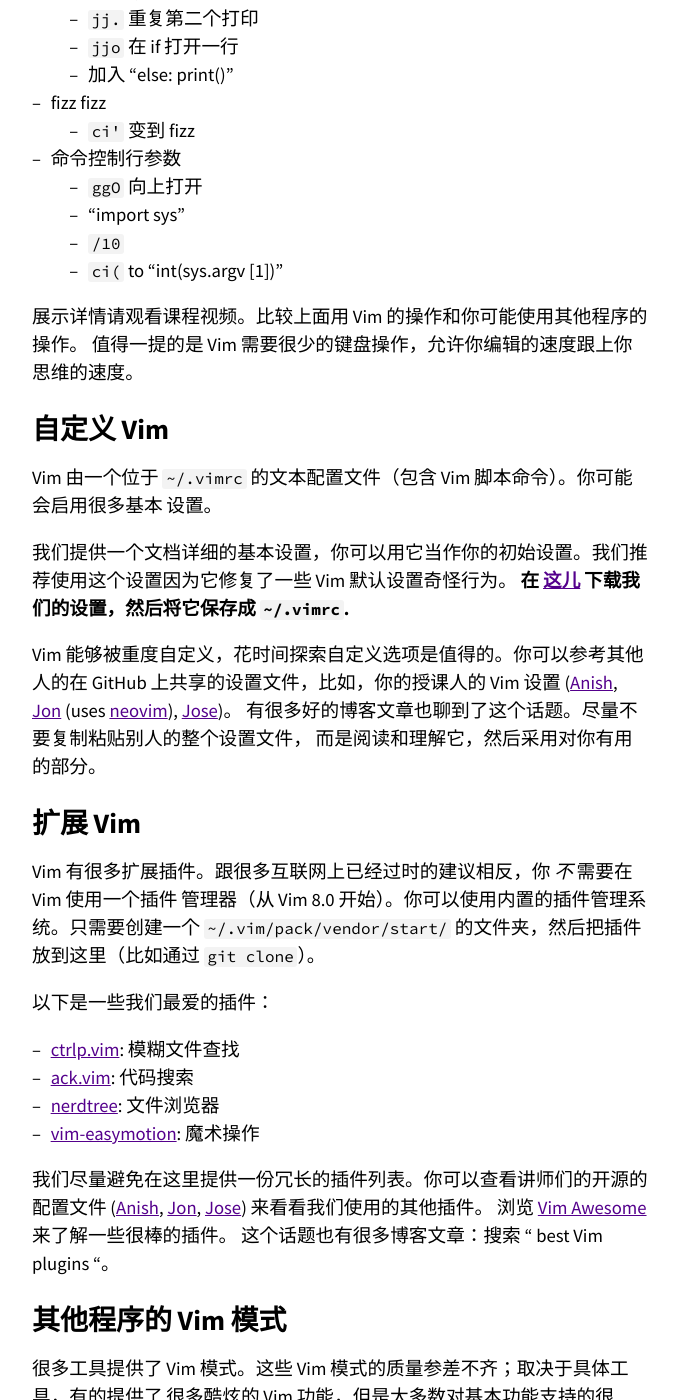
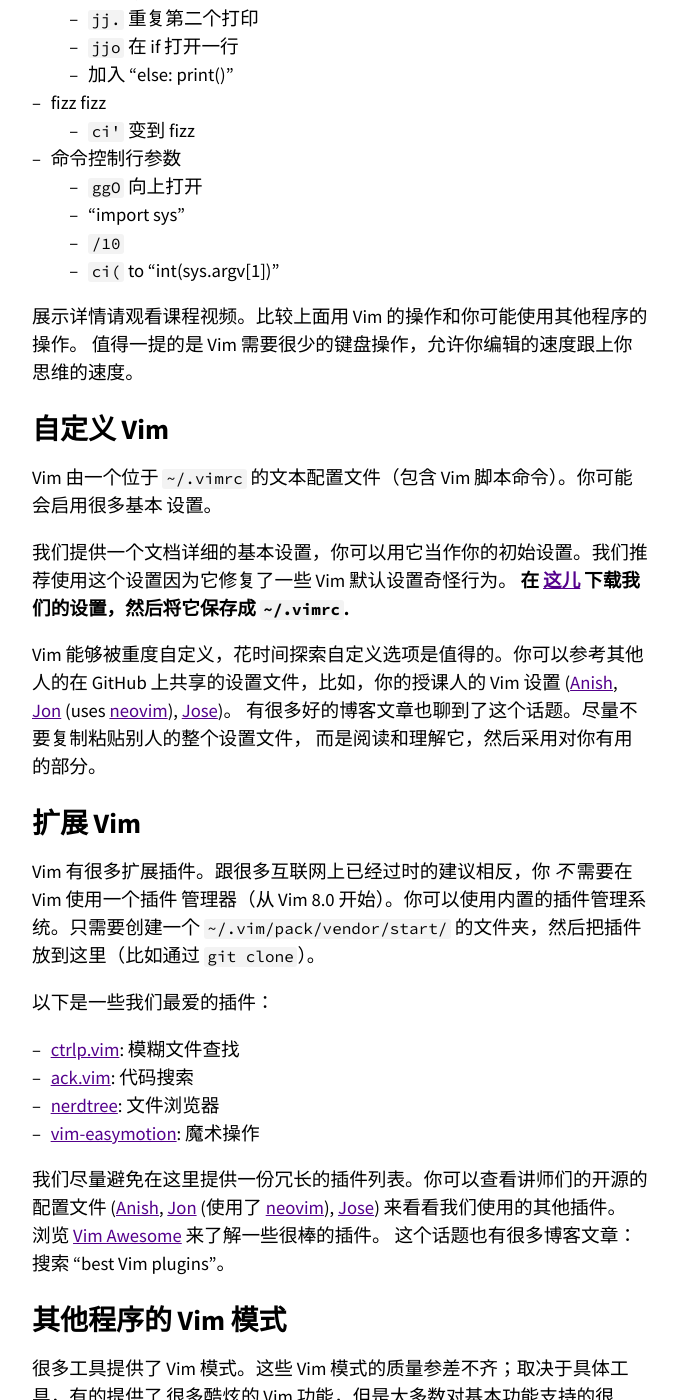
Before and after one commit to missing-semester-cn/missing-semester-cn.github.io, a Jekyll site: the page built from _2020/editors.md, in a window 1280 px wide and 1400 px high, scrolled down 6364 px. Shown: the whole window, without its empty margins (300-978 px from the left). Built offline with Jekyll 4.4.1, drawn with Linux system fonts in a browser that asks for light colours; some of the changed text lies outside the part shown.

Commit message:
remove irrelevant text

```diff
--- a/_2020/editors.md
+++ b/_2020/editors.md
@@ -216,7 +216,7 @@ def main():
   - `ea` 在 limit 后插入， "+1"
 - 在新的一行 "fizzbuzz"
   - `jj$i` 插入文字到行尾
-  - 加入 ", end =''"
+  - 加入 ", end=''"
   - `jj.` 重复第二个打印
   - `jjo` 在 if 打开一行
   - 加入 "else: print()"
@@ -226,7 +226,7 @@ def main():
   - `ggO` 向上打开
   - "import sys"
   - `/10`
-  - `ci(` to "int(sys.argv [1])"
+  - `ci(` to "int(sys.argv[1])"
 
 
 展示详情请观看课程视频。比较上面用 Vim 的操作和你可能使用其他程序的操作。
@@ -262,13 +262,9 @@ Vim 有很多扩展插件。跟很多互联网上已经过时的建议相反，
 - [vim-easymotion](https://github.com/easymotion/vim-easymotion): 魔术操作
 
 
-我们尽量避免在这里提供一份冗长的插件列表。你可以查看讲师们的开源的配置文件
-([Anish](https://github.com/anishathalye/dotfiles),
-[Jon](https://github.com/jonhoo/configs),
-[Jose](https://github.com/JJGO/dotfiles)) 来看看我们使用的其他插件。
+我们尽量避免在这里提供一份冗长的插件列表。你可以查看讲师们的开源的配置文件 ([Anish](https://github.com/anishathalye/dotfiles), [Jon](https://github.com/jonhoo/configs) (使用了 [neovim](https://github.com/JJGO/dotfiles/blob/master/vim/.vimrc)), [Jose](https://github.com/JJGO/dotfiles)) 来看看我们使用的其他插件。
 浏览 [Vim Awesome](https://vimawesome.com/) 来了解一些很棒的插件。
-这个话题也有很多博客文章：搜索 " best Vim
-plugins "。
+这个话题也有很多博客文章：搜索 "best Vim plugins"。
 
 # 其他程序的 Vim 模式
 
```
Also changed, not shown: _2020/shell-tools.md (+2 -27 lines).
